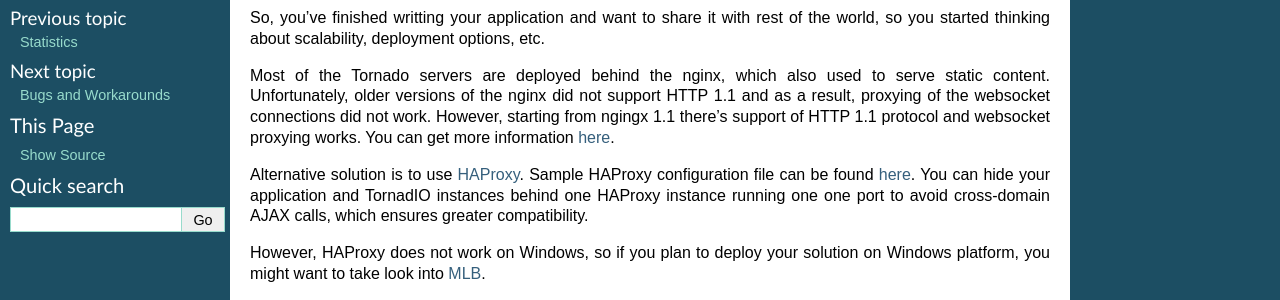
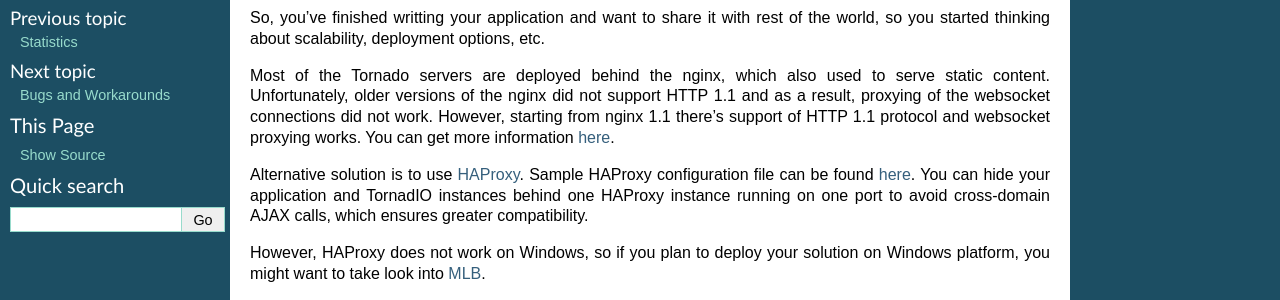
Before and after one commit to mrjoes/tornadio2, a Sphinx documentation site: the page built from doc/deployment.rst, in a window 1280 px wide. Shown: the part 141-441 px from the top of the page. Built offline with Sphinx 7.4.7, drawn with Linux system fonts in a browser that asks for light colours.

Commit message:
fixed some mistakes on charactors.

```diff
--- a/doc/deployment.rst
+++ b/doc/deployment.rst
@@ -9,12 +9,12 @@
 
 Most of the Tornado servers are deployed behind the nginx, which also used to serve static content. Unfortunately,
 older versions of the nginx did not support HTTP 1.1 and as a result, proxying of the websocket connections
-did not work. However, starting from ngingx 1.1 there's support of HTTP 1.1 protocol and websocket proxying
+did not work. However, starting from nginx 1.1 there's support of HTTP 1.1 protocol and websocket proxying
 works. You can get more information `here <https://github.com/LearnBoost/socket.io/wiki/Nginx-and-Socket.io>`_.
 
 Alternative solution is to use `HAProxy <http://haproxy.1wt.eu/>`_.
 Sample HAProxy configuration file can be found `here <http://stackoverflow.com/questions/4360221/haproxy-websocket-disconnection/4737648#4737648>`_.
-You can hide your application and TornadIO instances behind one HAProxy instance running one one port
+You can hide your application and TornadIO instances behind one HAProxy instance running on one port
 to avoid cross-domain AJAX calls, which ensures greater compatibility.
 
 However, HAProxy does not work on Windows, so if you plan to deploy your solution on Windows platform,
```
